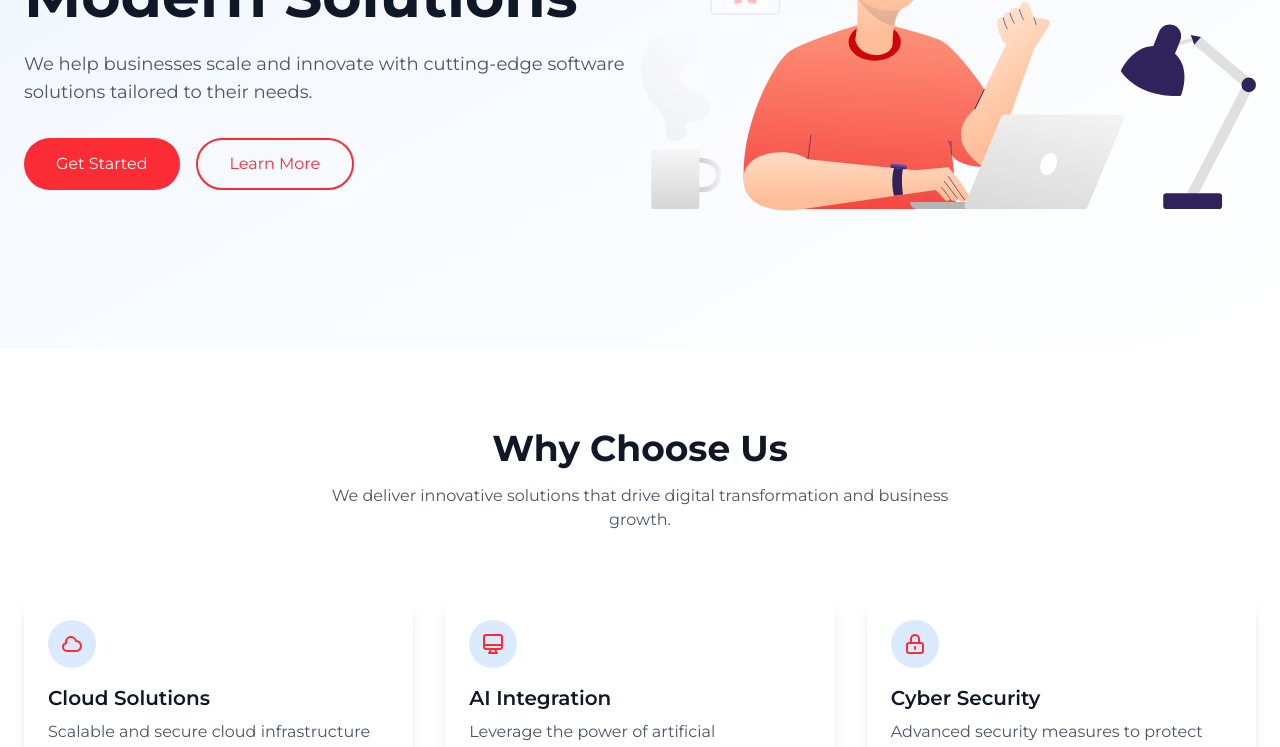
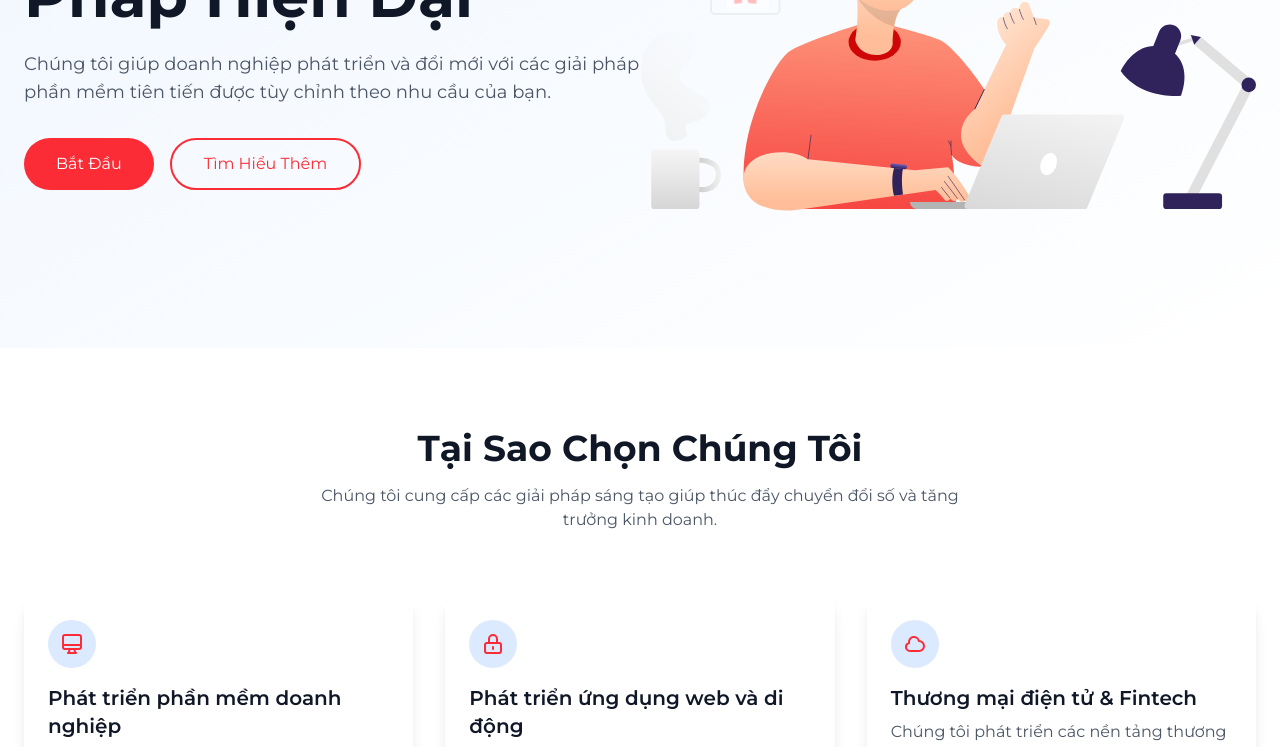
Before and after one commit to vmtri96/landing-page, a Next.js app: page / in a window 1280 px wide. Shown: the part 360-1107 px from the top of the page. Built offline with nearby package versions, Linux system fonts and the light colour scheme.

Commit message:
update about and features

```diff
--- a/src/components/Features.tsx
+++ b/src/components/Features.tsx
@@ -1,17 +1,8 @@
 export default function Features() {
   const features = [
     {
-      title: 'Cloud Solutions',
-      description: 'Scalable and secure cloud infrastructure for your growing business needs.',
-      icon: (
-        <svg className="w-6 h-6" fill="none" stroke="currentColor" viewBox="0 0 24 24">
-          <path strokeLinecap="round" strokeLinejoin="round" strokeWidth={2} d="M3 15a4 4 0 004 4h9a5 5 0 10-.1-9.999 5.002 5.002 0 10-9.78 2.096A4.001 4.001 0 003 15z" />
-        </svg>
-      )
-    },
-    {
-      title: 'AI Integration',
-      description: 'Leverage the power of artificial intelligence to automate and optimize processes.',
+      title: 'Phát triển phần mềm doanh nghiệp',
+      description: 'Chúng tôi cung cấp các giải pháp phần mềm doanh nghiệp tùy chỉnh, bao gồm hệ thống quản lý quan hệ khách hàng (CRM), quản lý tài nguyên doanh nghiệp (ERP), phần mềm quản lý bán hàng, quản lý nhân sự và các nền tảng tự động hóa quy trình kinh doanh.',
       icon: (
         <svg className="w-6 h-6" fill="none" stroke="currentColor" viewBox="0 0 24 24">
           <path strokeLinecap="round" strokeLinejoin="round" strokeWidth={2} d="M9.75 17L9 20l-1 1h8l-1-1-.75-3M3 13h18M5 17h14a2 2 0 002-2V5a2 2 0 00-2-2H5a2 2 0 00-2 2v10a2 2 0 002 2z" />
@@ -19,11 +10,20 @@ export default function Features() {
       )
     },
     {
-      title: 'Cyber Security',
-      description: 'Advanced security measures to protect your valuable data and assets.',
+      title: 'Phát triển ứng dụng web và di động',
+      description: 'Với đội ngũ giàu kinh nghiệm, chúng tôi phát triển các ứng dụng web và mobile hiện đại, sử dụng các công nghệ tiên tiến như ReactJS, Angular, VueJS cho Front-End và Spring Boot, NestJS, Django cho Back-End. Đồng thời, chúng tôi cũng phát triển ứng dụng di động Native (Android, iOS) và Cross-platform (Flutter, React Native).',
       icon: (
         <svg className="w-6 h-6" fill="none" stroke="currentColor" viewBox="0 0 24 24">
           <path strokeLinecap="round" strokeLinejoin="round" strokeWidth={2} d="M12 15v2m-6 4h12a2 2 0 002-2v-6a2 2 0 00-2-2H6a2 2 0 00-2 2v6a2 2 0 002 2zm10-10V7a4 4 0 00-8 0v4h8z" />
+        </svg>
+      )
+    },
+    {
+      title: 'Thương mại điện tử & Fintech',
+      description: 'Chúng tôi phát triển các nền tảng thương mại điện tử thông minh, tích hợp công nghệ AI để cá nhân hóa trải nghiệm mua sắm, tối ưu quy trình thanh toán và quản lý chuỗi cung ứng. Ngoài ra, chúng tôi cũng cung cấp các giải pháp Fintech như ví điện tử, hệ thống thanh toán trực tuyến.',
+      icon: (
+        <svg className="w-6 h-6" fill="none" stroke="currentColor" viewBox="0 0 24 24">
+          <path strokeLinecap="round" strokeLinejoin="round" strokeWidth={2} d="M3 15a4 4 0 004 4h9a5 5 0 10-.1-9.999 5.002 5.002 0 10-9.78 2.096A4.001 4.001 0 003 15z" />
         </svg>
       )
     }
@@ -34,10 +34,10 @@ export default function Features() {
       <div className="container mx-auto px-6">
         <div className="text-center mb-16">
           <h2 className="text-3xl md:text-4xl font-bold text-gray-900 mb-4">
-            Why Choose Us
+            Tại Sao Chọn Chúng Tôi
           </h2>
           <p className="text-gray-600 max-w-2xl mx-auto">
-            We deliver innovative solutions that drive digital transformation and business growth.
+            Chúng tôi cung cấp các giải pháp sáng tạo giúp thúc đẩy chuyển đổi số và tăng trưởng kinh doanh.
           </p>
         </div>
 
--- a/src/components/Hero.tsx
+++ b/src/components/Hero.tsx
@@ -7,17 +7,17 @@ export default function Hero() {
         <div className="flex flex-col md:flex-row items-center justify-between">
           <div className="md:w-1/2 mb-12 md:mb-0">
             <h1 className="text-4xl md:text-6xl font-bold text-gray-900 mb-6">
-              Transform Your Business with Modern Solutions
+              Nâng Tầm Doanh Nghiệp Với Giải Pháp Hiện Đại
             </h1>
             <p className="text-lg text-gray-600 mb-8">
-              We help businesses scale and innovate with cutting-edge software solutions tailored to their needs.
+            Chúng tôi giúp doanh nghiệp phát triển và đổi mới với các giải pháp phần mềm tiên tiến được tùy chỉnh theo nhu cầu của bạn.
             </p>
             <div className="flex flex-col sm:flex-row gap-4">
               <button className="bg-red-500 text-white px-8 py-3 rounded-full hover:bg-red-600 transition-colors cursor-pointer">
-                Get Started
+                Bắt Đầu
               </button>
               <button className="border-2 border-red-500 text-red-500 px-8 py-3 rounded-full hover:bg-red-50 transition-colors cursor-pointer">
-                Learn More
+                Tìm Hiểu Thêm
               </button>
             </div>
           </div>
```
